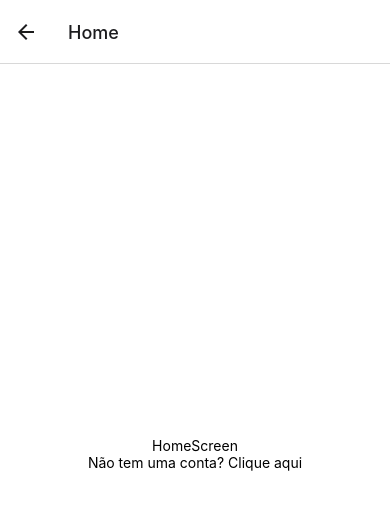
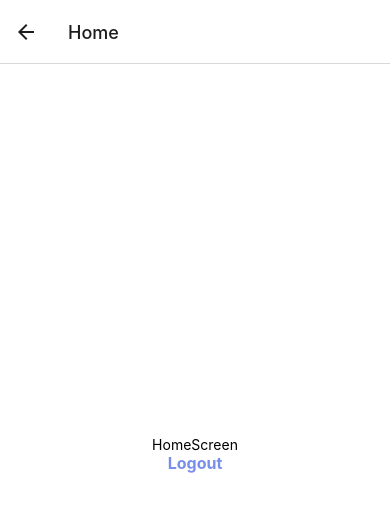
Before and after one commit to BrunoWuo/firebase-app, a React Native app: screen /Home in a window 390 px wide. Shown: the top 512 px of the page. Built offline with nearby package versions, Linux system fonts and the light colour scheme.

Commit message:
Add files via upload

```diff
--- a/src/screens/HomeScreen/index.js
+++ b/src/screens/HomeScreen/index.js
@@ -2,15 +2,16 @@ import { StyleSheet, Text, View } from "react-native";
 import React from "react";
 
 export default function HomeScreen() {
+  function onLogOutPress() {
+    alert("SAIR");
+  }
+
   return (
     <View style={styles.container}>
       <Text>HomeScreen</Text>
 
-      <Text>
-        Não tem uma conta?{" "}
-        <Text onPress={alert('SAIR')}>
-          Clique aqui
-        </Text>
+      <Text style={styles.link} onPress={onLogOutPress}>
+        Logout
       </Text>
     </View>
   );
@@ -23,4 +24,9 @@ const styles = StyleSheet.create({
     alignItems: "center",
     justifyContent: "center",
   },
+  link: {
+    color: "#788eec",
+    fontWeight: "bold",
+    fontSize: 16,
+  },
 });
--- a/src/screens/LoginScreen/index.js
+++ b/src/screens/LoginScreen/index.js
@@ -2,9 +2,10 @@ import React, { useState } from "react";
 import { Image, Text, View } from "react-native";
 import { Input, Button } from "@rneui/themed";
 
+import styles from "./styles";
 
-
-import styles from "./styles";
+import { auth } from "../../firebase/firebaseConfig";
+import { signInWithEmailAndPassword } from "firebase/auth";
 
 export default function LoginScreen({ navigation }) {
   const [email, setEmail] = useState("");
@@ -14,9 +15,27 @@ export default function LoginScreen({ navigation }) {
     navigation.navigate("Registration");
   };
 
-  const onLoginPress = () => {
-    alert("login");
-  };
+  // async function onLoginPress() {
+  //   const user = await signInWithEmailAndPassword(auth, email, password)
+  //   alert('LOGADO')
+  //   console.log(user)
+  // };
+
+  async function onLoginPress() {
+    try {
+      const user = await signInWithEmailAndPassword(auth, email, password);
+      console.log(user);
+      navigation.navigate("Home");
+    } catch (err) {
+      if (err.code === "auth/invalid-credential") {
+        alert('Email inválido');
+      } else if (err.code === "auth/missing-password") {
+        alert('A Senha é obrigatória');
+      } else {
+        console.log(err);
+      }
+    }
+  }
 
   return (
     <View style={styles.container}>
```
